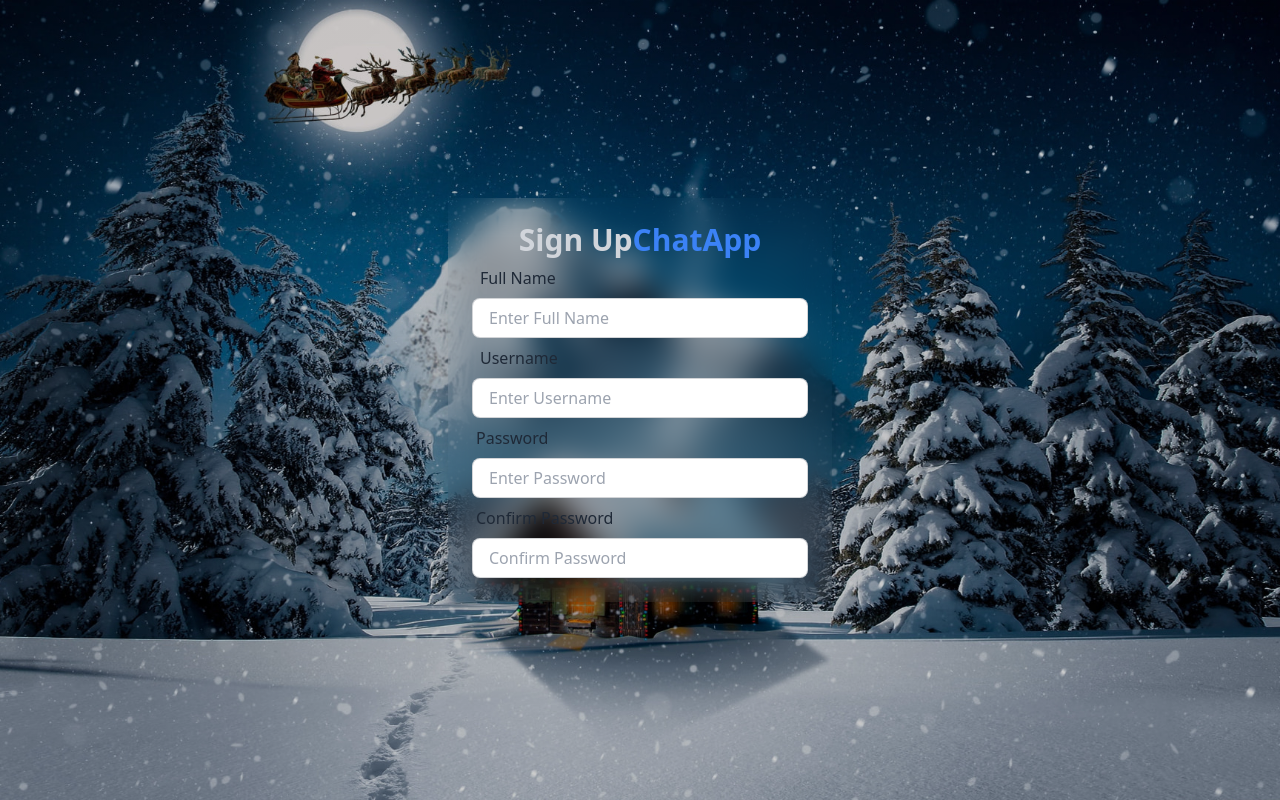
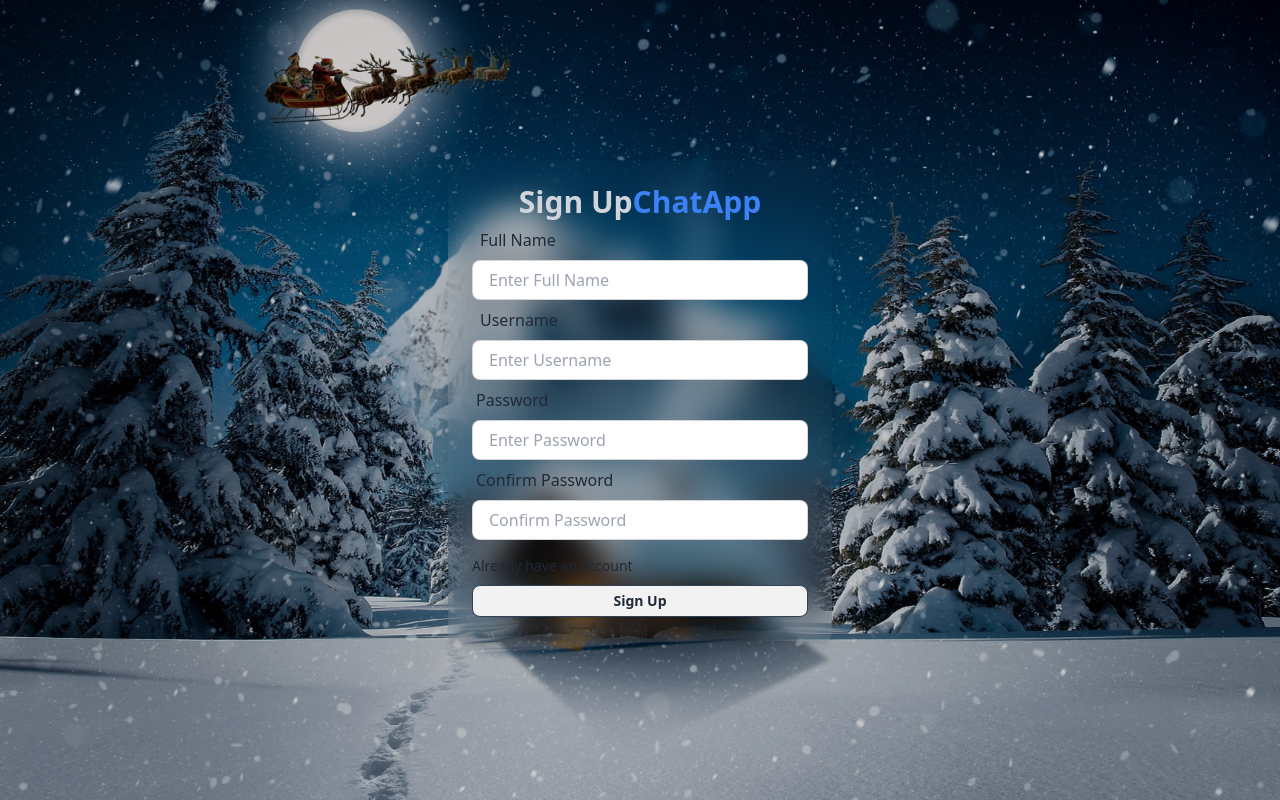
Before and after one commit to akashm-18/mern-chat-app, a React (Vite) app in the folder client/: page / in a window 1280 px wide. Built offline with nearby package versions, Linux system fonts and the light colour scheme.

Commit message:
completed signup ui

```diff
--- a/client/src/pages/signup/SignUp.jsx
+++ b/client/src/pages/signup/SignUp.jsx
@@ -38,6 +38,14 @@ const SignUp = () => {
             <input type="password" placeholder='Confirm Password' className='w-full input input-bordered h-10' />
           </div>
 
+          {/* GENDER CHECKBOX COMES HERE */}
+
+          <a href="#" className='text-sm hover:underline hover:text-blue-600 mt-4 inline-block'>Already have an account</a>
+
+          <div>
+            <button className='btn btn-block btn-sm mt-2 border border-slate-700'>Sign Up</button>
+          </div>
+
         </form>
 
       </div>
```
